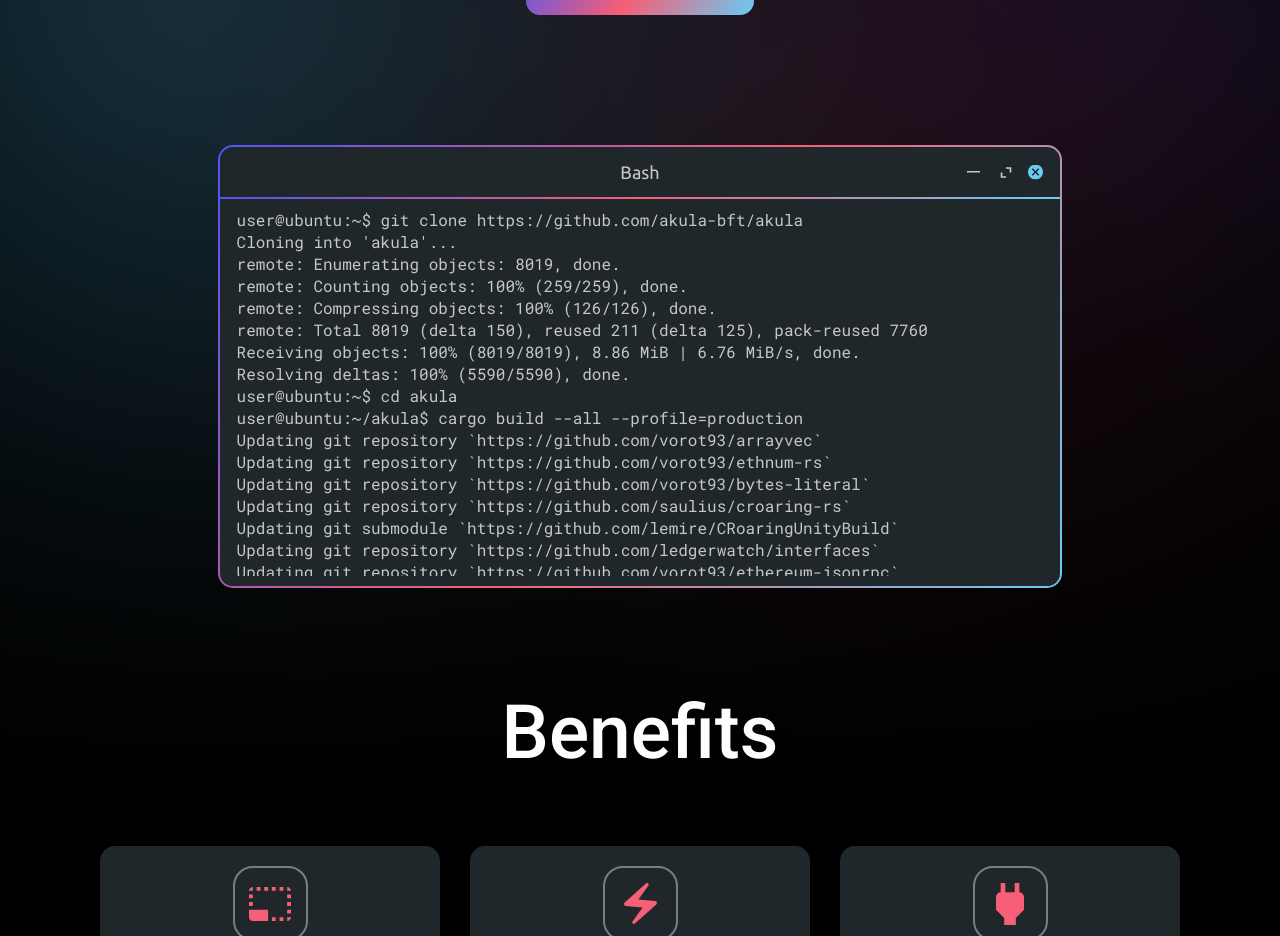
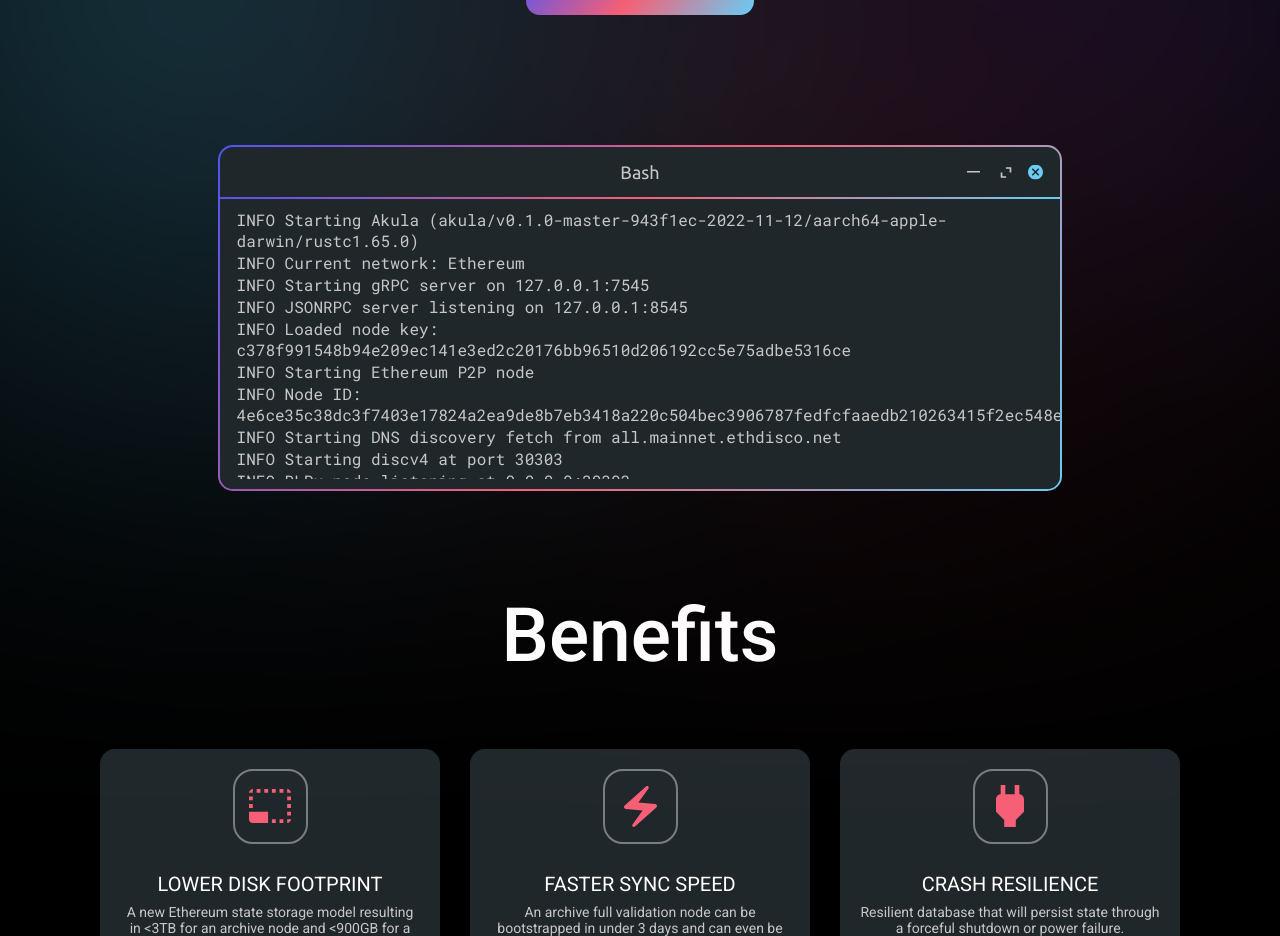
Before and after one commit to akula-bft/website, a React (Create React App) app: page / in a window 1280 px wide. Shown: the part 634-1570 px from the top of the page. Built offline with nearby package versions, Linux system fonts and the light colour scheme.

Commit message:
:memo: update terminal content

```diff
--- a/src/components/Hero.tsx
+++ b/src/components/Hero.tsx
@@ -4,30 +4,22 @@ import Header from "./Header";
 import Terminal from "./Terminal";
 
 const terminalContent: string[] = [
-  "user@ubuntu:~$ git clone https://github.com/akula-bft/akula",
-  "Cloning into 'akula'...",
-  "remote: Enumerating objects: 8019, done.",
-  "remote: Counting objects: 100% (259/259), done.",
-  "remote: Compressing objects: 100% (126/126), done.",
-  "remote: Total 8019 (delta 150), reused 211 (delta 125), pack-reused 7760",
-  "Receiving objects: 100% (8019/8019), 8.86 MiB | 6.76 MiB/s, done.",
-  "Resolving deltas: 100% (5590/5590), done.",
-  "user@ubuntu:~$ cd akula",
-  "user@ubuntu:~/akula$ cargo build --all --profile=production",
-  "    Updating git repository `https://github.com/vorot93/arrayvec`",
-  "    Updating git repository `https://github.com/vorot93/ethnum-rs`",
-  "    Updating git repository `https://github.com/vorot93/bytes-literal`",
-  "    Updating git repository `https://github.com/saulius/croaring-rs`",
-  "    Updating git submodule `https://github.com/lemire/CRoaringUnityBuild`",
-  "    Updating git repository `https://github.com/ledgerwatch/interfaces`",
-  "    Updating git repository `https://github.com/vorot93/ethereum-jsonrpc`",
-  "    Updating git repository `https://github.com/vorot93/rust-i256`",
-  "    Updating git repository `https://github.com/stevefan1999-personal/rust-igd`",
-  "    Updating git repository `https://github.com/vorot93/task-group`",
-  "    Updating git repository `https://github.com/michaellass/e2p-fileflags`",
-  "    Updating git repository `https://github.com/michaellass/e2p-sys.git`",
-  "  Downloaded wildmatch v1.1.0",
-  "  Downloaded indexmap v1.9.1",
+  "INFO Starting Akula (akula/v0.1.0-master-943f1ec-2022-11-12/aarch64-apple-darwin/rustc1.65.0)",
+  "INFO Current network: Ethereum",
+  "INFO Starting gRPC server on 127.0.0.1:7545",
+  "INFO JSONRPC server listening on 127.0.0.1:8545",
+  "INFO Loaded node key: c378f991548b94e209ec141e3ed2c20176bb96510d206192cc5e75adbe5316ce",
+  "INFO Starting Ethereum P2P node",
+  "INFO Node ID: 4e6ce35c38dc3f7403e17824a2ea9de8b7eb3418a220c504bec3906787fedfcfaaedb210263415f2ec548e6bbf22649c31d584ad857fa07bb0ac693cf2f17284",
+  "INFO Starting DNS discovery fetch from all.mainnet.ethdisco.net",
+  "INFO Starting discv4 at port 30303",
+  "INFO RLPx node listening at 0.0.0.0:30303",
+  "INFO Sentry gRPC server starting on 127.0.0.1:8000",
+  "INFO Running staged sync",
+  "INFO { 1/16 Headers }: RUNNING from genesis",
+  "INFO { 1/16 Headers }: Awaiting chain tip from external consensus engine...",
+  "INFO { 1/16 Headers }: Received chain tip hash: 0x8884…87ff, starting_download",
+  "INFO { 1/16 Headers }: Requesting 1024 headers ending at the tip/0x8884277ed8b7e05724d93aba5fea39adc35759885808ab1001ec91b0d60087ff",
 ];
 
 const StyledHero = styled.div`
@@ -163,11 +155,11 @@ const TerminalContainer = styled.div`
   display: flex;
   justify-content: center;
   align-items: center;
-  max-height: 62rem;
+  max-height: 48rem;
   max-width: 120rem;
 
   width: 66vw;
-  height: 34.6vw;
+  height: 27vw;
   margin-top: 13rem;
   @media (max-width: 768px) {
     width: 100%;
```
